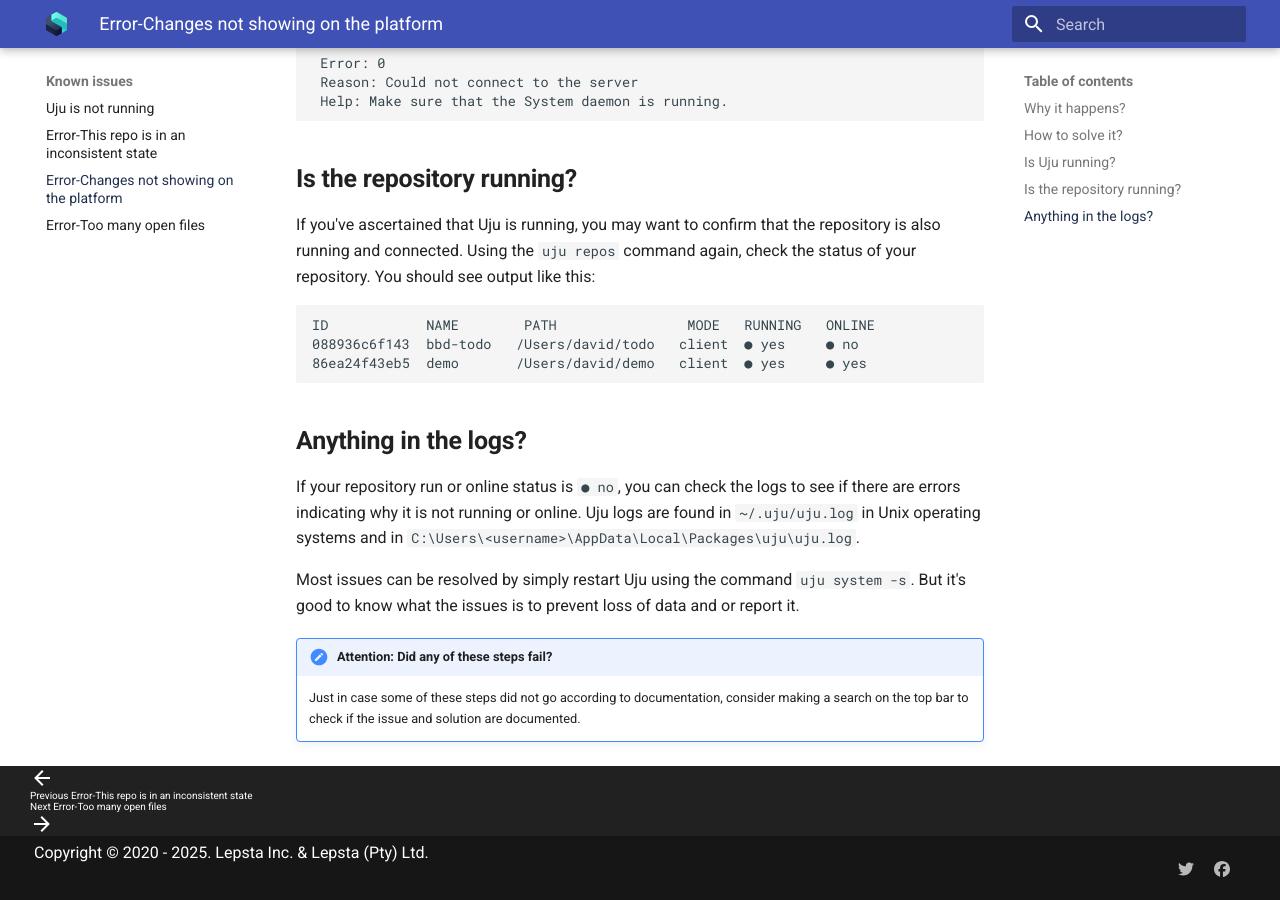
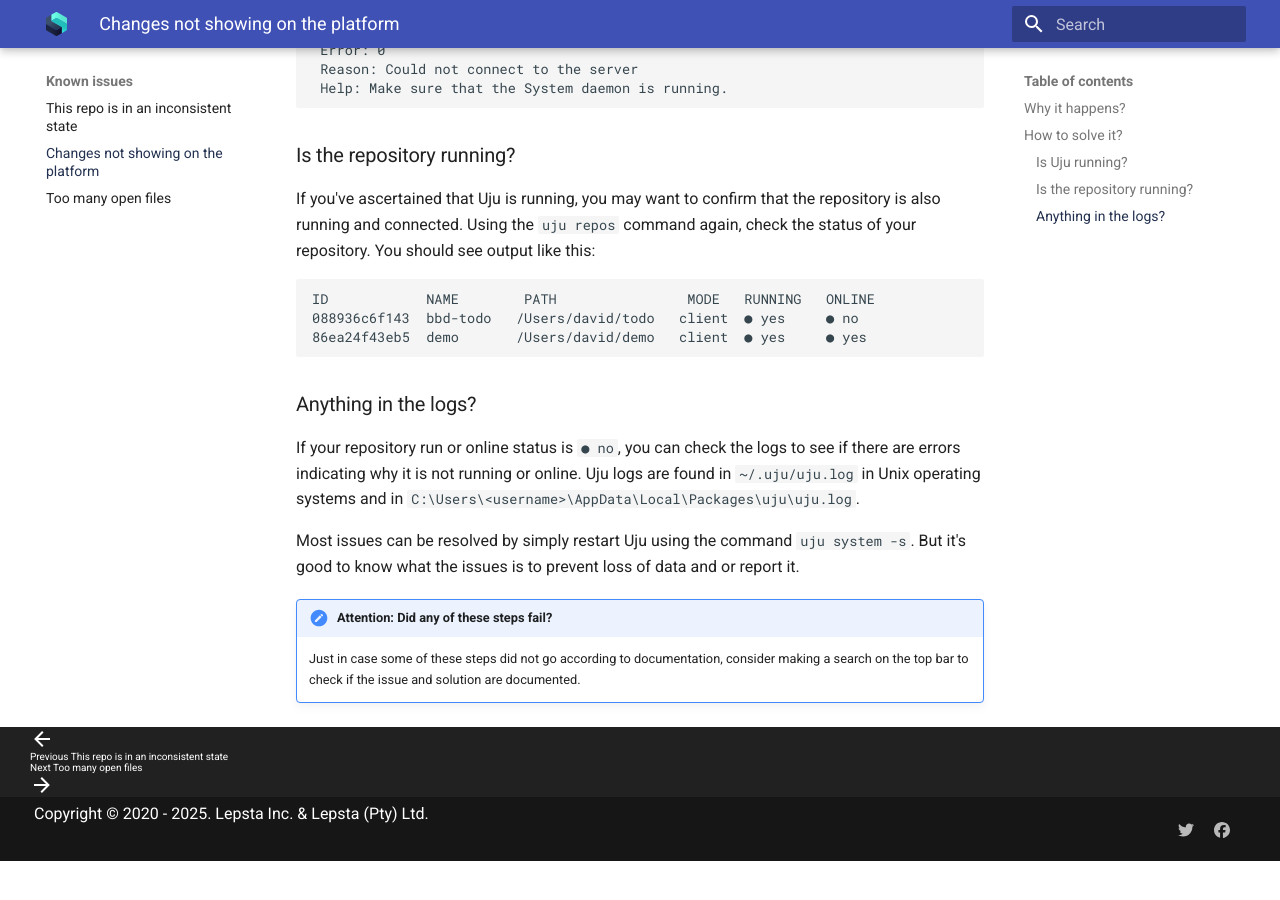
Before and after one commit to lepsta/docs, an MkDocs documentation site: the page built from docs/pages/issues/error-changes-not-showing-on-the-platform.md, in a window 1280 px wide and 900 px high, scrolled down 996 px. Built offline with MkDocs 1.6.1 and Material for MkDocs 9.7.7, drawn with Linux system fonts in a browser that asks for light colours; after the commit the page ends 1857 px from its top, so only the background shows below that; some of the changed text lies outside the part shown.

````diff
--- a/docs/pages/issues/error-changes-not-showing-on-the-platform.md
+++ b/docs/pages/issues/error-changes-not-showing-on-the-platform.md
@@ -2,14 +2,14 @@ Errors on Uju may cause your changes to not get picked up or replicated. Follow
 
 ![Changes not replicating](/assets/images/changes-not-showing-1.svg)
 
-## **Why it happens?**
+## Why it happens?
 The most likely cause of this is Uju or the repository itself not running. Uju is only able to index and replicate your changes if it remains running and is able to watch the files in your project.
 Another possibility could be that you are not connected and Uju is not able to replicate changes. This can be caused by various factors such as network configuration (among others).
 
-## **How to solve it?**
+## How to solve it?
 To find the best solution, we need to first establish what is really causing the error.
 
-## **Is Uju running?**
+### Is Uju running?
 One of the things to check is if Uju is running. To do that, ``run uju repos``. If you see the following error, it means that Uju is not running:
 
 ```
@@ -18,7 +18,7 @@ One of the things to check is if Uju is running. To do that, ``run uju repos``.
  Help: Make sure that the System daemon is running.
 ```
 
-## **Is the repository running?**
+### Is the repository running?
 If you've ascertained that Uju is running, you may want to confirm that the repository is also running and connected. Using the ``uju repos`` command again, check the status of your repository. You should see output like this:
 
 ```
@@ -29,7 +29,7 @@ ID            NAME        PATH                MODE   RUNNING   ONLINE
 
 
 
-## **Anything in the logs?**
+### Anything in the logs?
 If your repository run or online status is ``● no``, you can check the logs to see if there are errors indicating why it is not running or online. Uju logs are found in ``~/.uju/uju.log`` in Unix operating systems and in ``C:\Users\<username>\AppData\Local\Packages\uju\uju.log``.
 
 
--- a/mkdocs.yml
+++ b/mkdocs.yml
@@ -38,10 +38,9 @@ nav:
       - uju update: pages/uju/cli/uju_update.md
       - uju validate: pages/uju/cli/uju_validate.md
   - Known issues:
-      - Uju is not running: pages/issues/uju-is-not-running.md
-      - Error-This repo is in an inconsistent state: pages/issues/error-this-repo-is-in-an-inconsistent-state.md
-      - Error-Changes not showing on the platform: pages/issues/error-changes-not-showing-on-the-platform.md
-      - Error-Too many open files: pages/issues/error-too-many-open-files.md
+      - This repo is in an inconsistent state: pages/issues/error-this-repo-is-in-an-inconsistent-state.md
+      - Changes not showing on the platform: pages/issues/error-changes-not-showing-on-the-platform.md
+      - Too many open files: pages/issues/error-too-many-open-files.md
 
   - Changelog:
     - Changelog: pages/changelog
````
Also changed, not shown: docs/index.md (+1 -1 lines), docs/pages/issues/error-this-repo-is-in-an-inconsistent-state.md (+3 -3 lines), docs/pages/issues/error-too-many-open-files.md (+2 -2 lines), docs/pages/issues/uju-is-not-running.md (deleted, +0 -1 lines), docs/pages/setup.md (+4 -4 lines).
